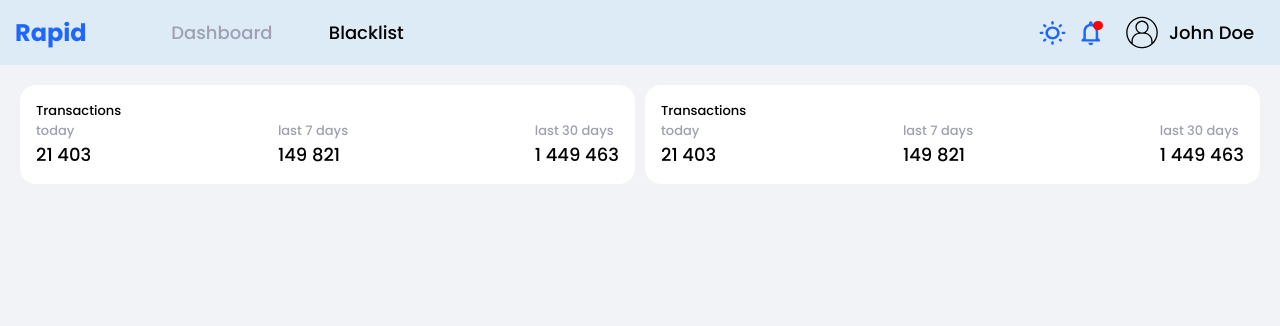
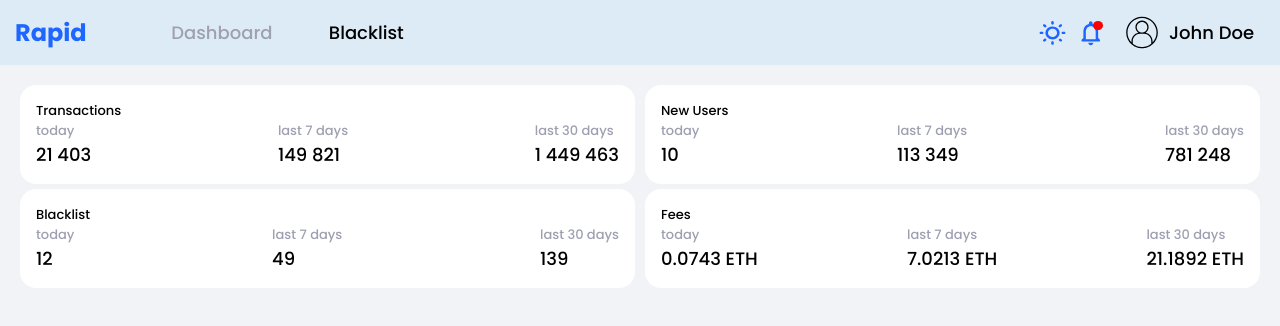
Before and after one commit to LeonKaarneem/rapid, a React (Create React App) app: page /admin/dashboard in a window 1280 px wide. Shown: the top 326 px of the page. Built offline with nearby package versions, Linux system fonts and the light colour scheme.

Commit message:
adminDashboard -> add some statCards

```diff
--- a/src/pages/adminPages/adminDashboardPage.js
+++ b/src/pages/adminPages/adminDashboardPage.js
@@ -7,9 +7,11 @@ const AdminDashboardPage = () => {
             <div style={{display: 'flex', flexWrap: 'wrap'}}>
                 <div style={{flex: '1 1 50%'}}>
                     <StatisticsMonthCard title={"Transactions"} todayValue={"21 403"} sevenDayValue={"149 821"} thirtyDayValue={"1 449 463"} />
+                    <StatisticsMonthCard title={"Blacklist"} todayValue={"12"} sevenDayValue={"49"} thirtyDayValue={"139"} />
                 </div>
                 <div style={{flex: '1 1 50%'}}>
-                    <StatisticsMonthCard title={"Transactions"} todayValue={"21 403"} sevenDayValue={"149 821"} thirtyDayValue={"1 449 463"} />
+                    <StatisticsMonthCard title={"New Users"} todayValue={"10"} sevenDayValue={"113 349"} thirtyDayValue={"781 248"} />
+                    <StatisticsMonthCard title={"Fees"} todayValue={"0.0743 ETH"} sevenDayValue={"7.0213 ETH"} thirtyDayValue={"21.1892 ETH"} />
                 </div>
             </div>
         </Layout>
```
